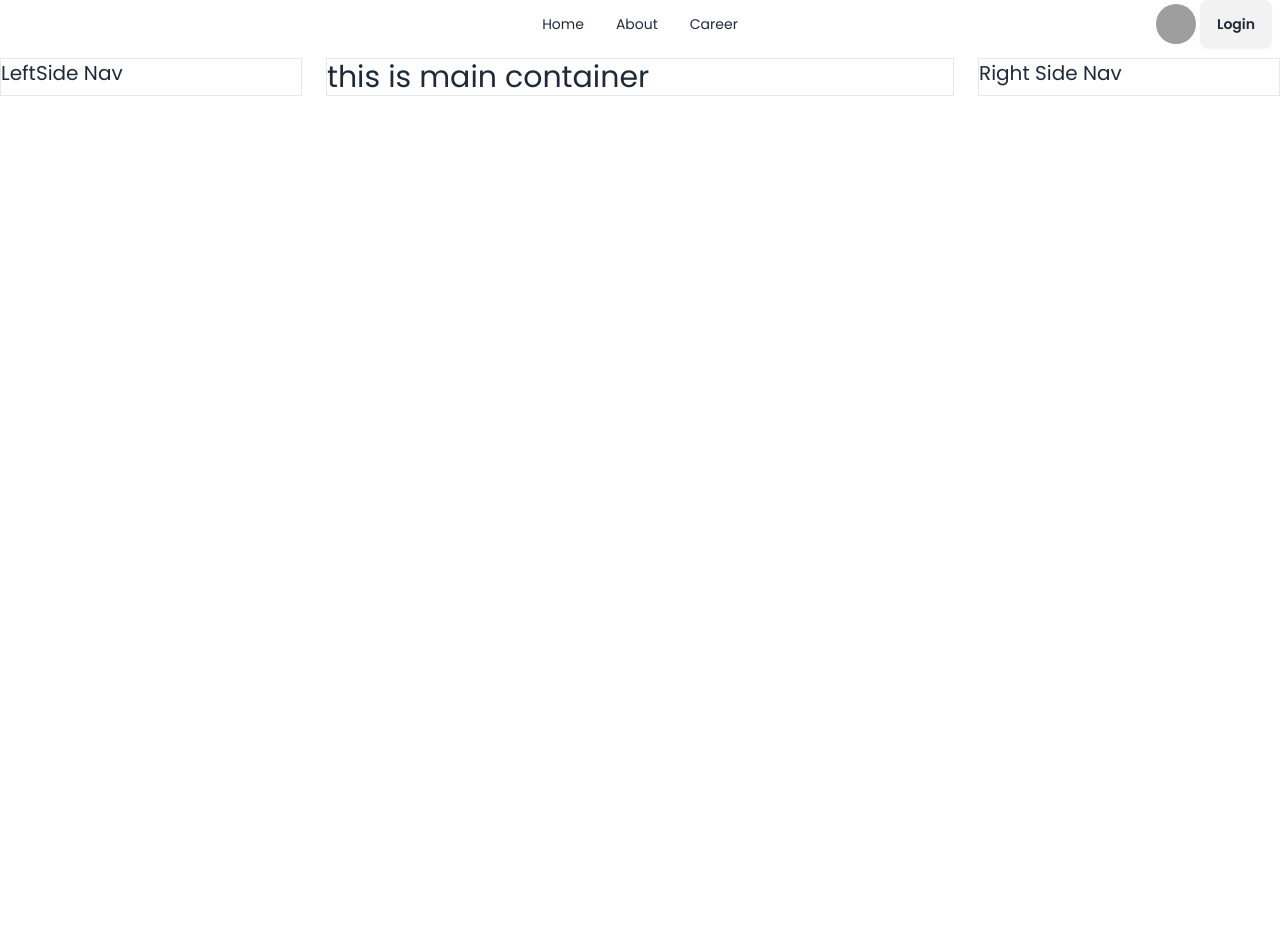
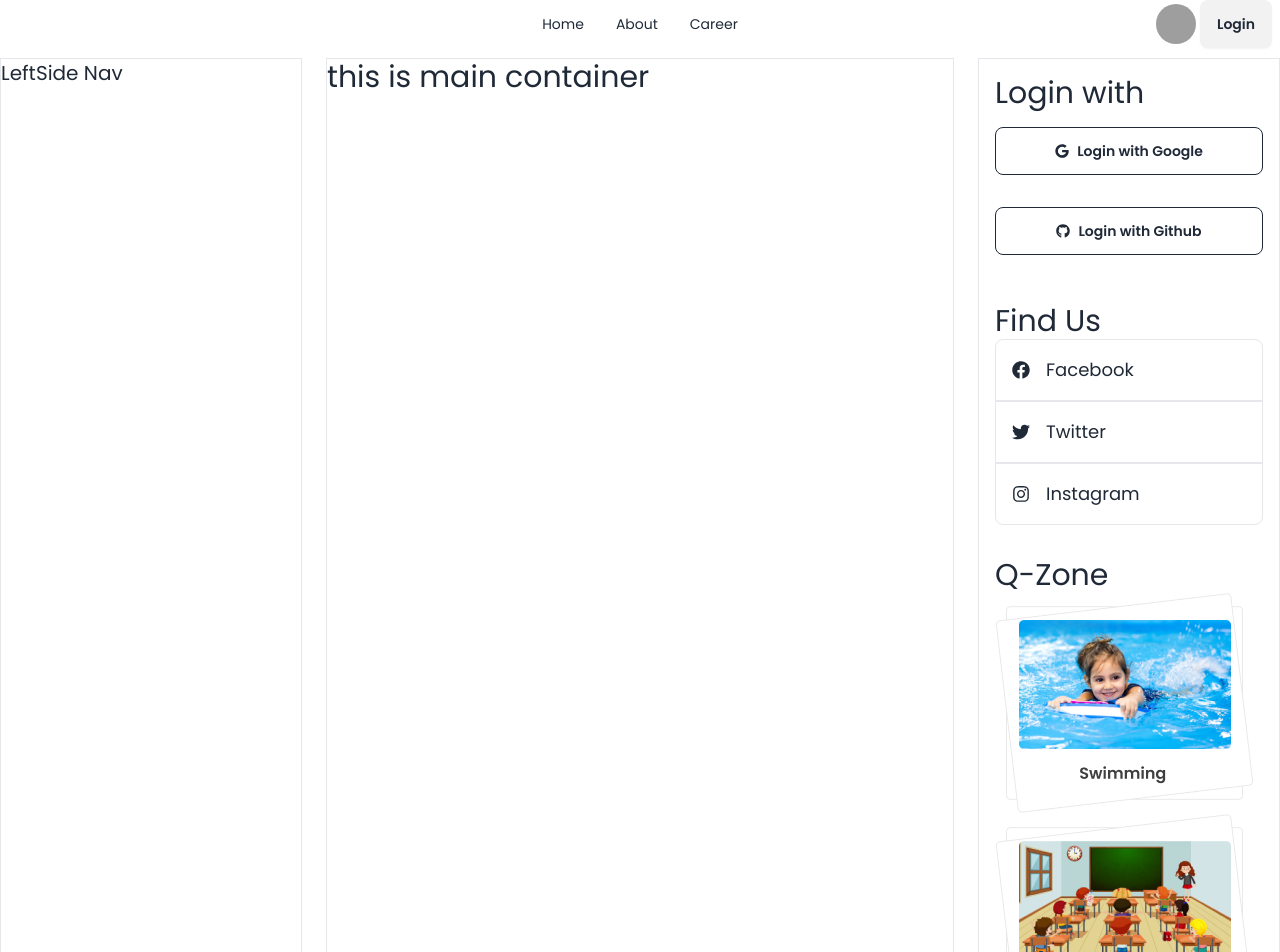
Before and after one commit to MdAlAmin212104/news-letter, a React (Vite) app: page / in a window 1280 px wide. Shown: the part 260-1212 px from the top of the page. Before the commit the page ends 800 px from the top, so only its background shows below. Built offline with nearby package versions, Linux system fonts and the light colour scheme; grey boxes are pictures that could not be loaded.

Commit message:
right side section added

```diff
--- a/package.json
+++ b/package.json
@@ -17,6 +17,7 @@
     "react": "^18.2.0",
     "react-dom": "^18.2.0",
     "react-fast-marquee": "^1.6.4",
+    "react-icons": "^5.0.1",
     "react-router-dom": "^6.22.3",
     "sort-by": "^1.2.0"
   },
--- a/src/Pages/Shared/RightSideNav/RightSideNav.jsx
+++ b/src/Pages/Shared/RightSideNav/RightSideNav.jsx
@@ -1,9 +1,38 @@
-import React from 'react';
+import { FaFacebook, FaGithub, FaGoogle, FaInstagram, FaTwitter } from "react-icons/fa";
+import qZone1 from "../../../assets/qZone1.png"
+import qZone2 from "../../../assets/qZone2.png"
+import qZone3 from "../../../assets/qZone3.png"
+
+
 
 const RightSideNav = () => {
       return (
             <div>
-                  <h1 className="text-xl">Right Side Nav</h1>
+                  <div className="p-4 ">
+                        <h2 className="text-3xl">Login with</h2>
+                        <button className="btn btn-outline w-full my-4"><FaGoogle/> Login with Google</button>
+                        <button className="btn btn-outline w-full my-4"><FaGithub/> Login with Github</button>
+                  </div>
+                  <div className="p-4">
+                        <h2 className="text-3xl">Find Us</h2>
+                        <a className="flex gap-4 items-center border p-4 text-lg rounded-t-lg" href="">
+                              <FaFacebook/> Facebook
+                        </a>
+                        <a className="flex gap-4 items-center border p-4 text-lg" href="">
+                              <FaTwitter/> Twitter
+                        </a>
+                        <a className="flex gap-4 items-center border p-4 text-lg rounded-b-lg" href="">
+                              <FaInstagram/> Instagram
+                        </a>
+                  </div>
+
+                  <div className="p-4 ">
+                        <h2 className="text-3xl">Q-Zone</h2>
+                        <img src={qZone1} alt="" />
+                        <img src={qZone2} alt="" />
+                        <img src={qZone3} alt="" />
+
+                  </div>
             </div>
       );
 };
```
Also changed, not shown: 1 other file (tests, documents, lock files or other folders).
